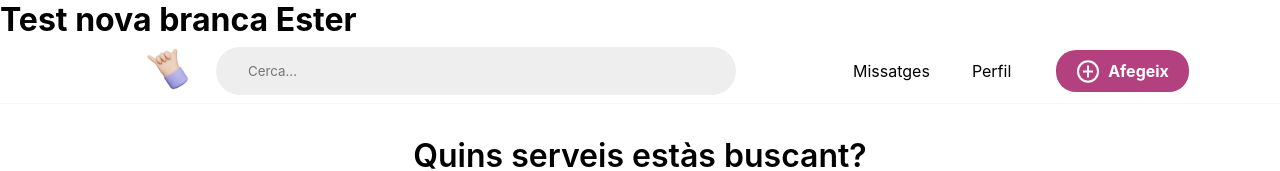
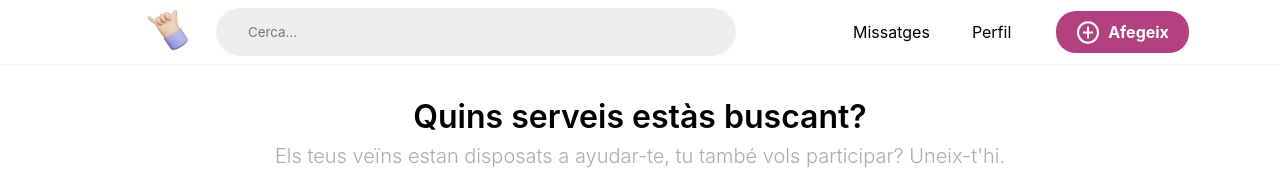
Before and after one commit to danifdezalonso/hourglass-app, a React (Create React App) app: page / in a window 1280 px wide. Shown: the top 171 px of the page. Built offline with nearby package versions, Linux system fonts and the light colour scheme.

Commit message:
Last commit de la branch

```diff
--- a/src/App.js
+++ b/src/App.js
@@ -6,7 +6,6 @@ import Filter from "./components/Filter";
 export default function App() {
   return (
     <div className="App">
-      <h1>Test nova branca Ester</h1>
       <Header />
       <Filter />
       <Highlights title="Serveis destacats per la llar" />
```
